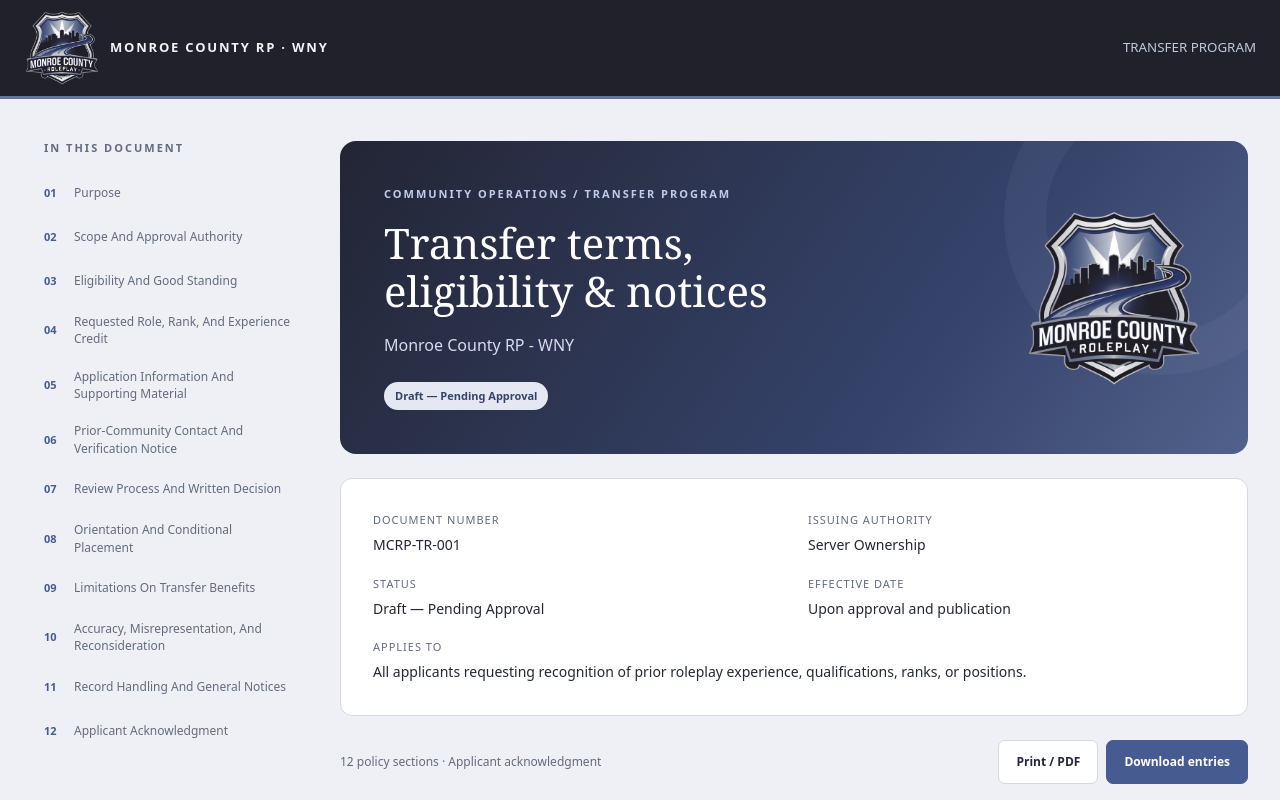
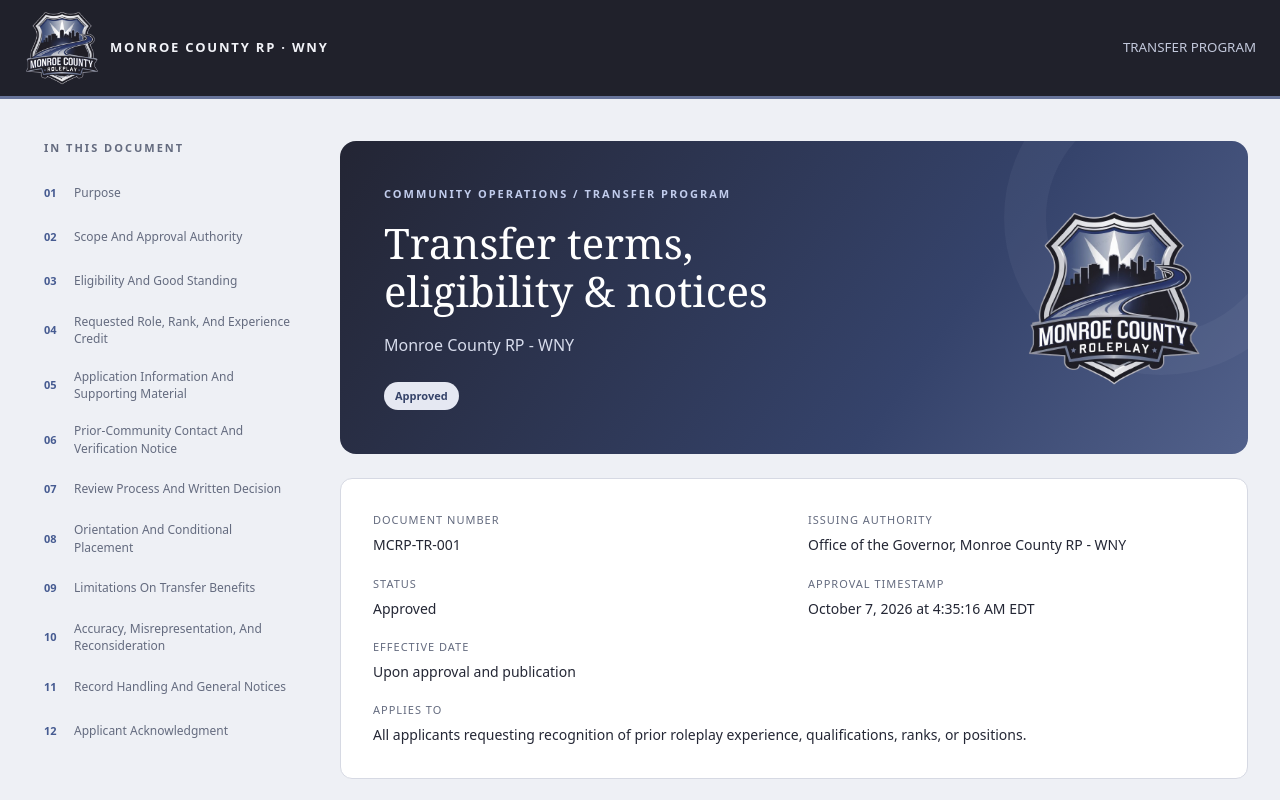
Before and after one commit to hws2026/monroe-transfer-form, a plain HTML site: page index.html in a window 1280 px wide. Shown: the top 800 px of the page. Drawn offline with Linux system fonts and the light colour scheme.

Commit message:
Record approval timestamp and Governor issuing authority

```diff
--- a/index.html
+++ b/index.html
@@ -128,8 +128,8 @@ input[type=radio]{accent-color:#465b91}
 </style></head><body>
 <div class="topbar"><img class="brand-logo" src="assets/mcrp-logo.png" alt="Monroe County Roleplay logo" width="76" height="76"><div class="brand">MONROE COUNTY RP · WNY</div><small>TRANSFER PROGRAM</small></div>
 <div class="layout"><aside><h2>IN THIS DOCUMENT</h2><nav><a href="#section_01"><span>01</span>Purpose</a><a href="#section_02"><span>02</span>Scope And Approval Authority</a><a href="#section_03"><span>03</span>Eligibility And Good Standing</a><a href="#section_04"><span>04</span>Requested Role, Rank, And Experience Credit</a><a href="#section_05"><span>05</span>Application Information And Supporting Material</a><a href="#section_06"><span>06</span>Prior-Community Contact And Verification Notice</a><a href="#section_07"><span>07</span>Review Process And Written Decision</a><a href="#section_08"><span>08</span>Orientation And Conditional Placement</a><a href="#section_09"><span>09</span>Limitations On Transfer Benefits</a><a href="#section_10"><span>10</span>Accuracy, Misrepresentation, And Reconsideration</a><a href="#section_11"><span>11</span>Record Handling And General Notices</a><a href="#section_12"><span>12</span>Applicant Acknowledgment</a></nav></aside><main>
-<div class="hero"><img class="hero-logo" src="assets/mcrp-logo.png" alt="" width="180" height="180"><div class="eyebrow">COMMUNITY OPERATIONS / TRANSFER PROGRAM</div><h1>Transfer terms,<br>eligibility & notices</h1><p>Monroe County RP - WNY</p><span class="status">Draft — Pending Approval</span></div>
-<dl class="metadata"><div><dt>Document Number</dt><dd>MCRP-TR-001</dd></div><div><dt>Issuing Authority</dt><dd>Server Ownership</dd></div><div><dt>Status</dt><dd>Draft — Pending Approval</dd></div><div><dt>Effective Date</dt><dd>Upon approval and publication</dd></div><div><dt>Applies To</dt><dd>All applicants requesting recognition of prior roleplay experience, qualifications, ranks, or positions.</dd></div></dl><div class="toolbar"><span>12 policy sections · Applicant acknowledgment</span><div class="actions"><button type="button" onclick="window.print()">Print / PDF</button><button type="button" class="primary" id="download">Download entries</button></div></div>
+<div class="hero"><img class="hero-logo" src="assets/mcrp-logo.png" alt="" width="180" height="180"><div class="eyebrow">COMMUNITY OPERATIONS / TRANSFER PROGRAM</div><h1>Transfer terms,<br>eligibility & notices</h1><p>Monroe County RP - WNY</p><span class="status">Approved</span></div>
+<dl class="metadata"><div><dt>Document Number</dt><dd>MCRP-TR-001</dd></div><div><dt>Issuing Authority</dt><dd>Office of the Governor, Monroe County RP - WNY</dd></div><div><dt>Status</dt><dd>Approved</dd></div><div><dt>Approval Timestamp</dt><dd><time datetime="2026-10-07T04:35:16-04:00">October 7, 2026 at 4:35:16 AM EDT</time></dd></div><div><dt>Effective Date</dt><dd>Upon approval and publication</dd></div><div><dt>Applies To</dt><dd>All applicants requesting recognition of prior roleplay experience, qualifications, ranks, or positions.</dd></div></dl><div class="toolbar"><span>12 policy sections · Applicant acknowledgment</span><div class="actions"><button type="button" onclick="window.print()">Print / PDF</button><button type="button" class="primary" id="download">Download entries</button></div></div>
 <p id="message" role="status">Entries remain in this page until you download them or prepare an email. Nothing is sent automatically.</p>
 <section class="panel contact-panel" id="email-application" aria-labelledby="contact-title">
 <header class="section-head"><span class="number">@</span><h2 id="contact-title">Send your transfer application</h2></header>
```
Also changed, not shown: 1 other file.
